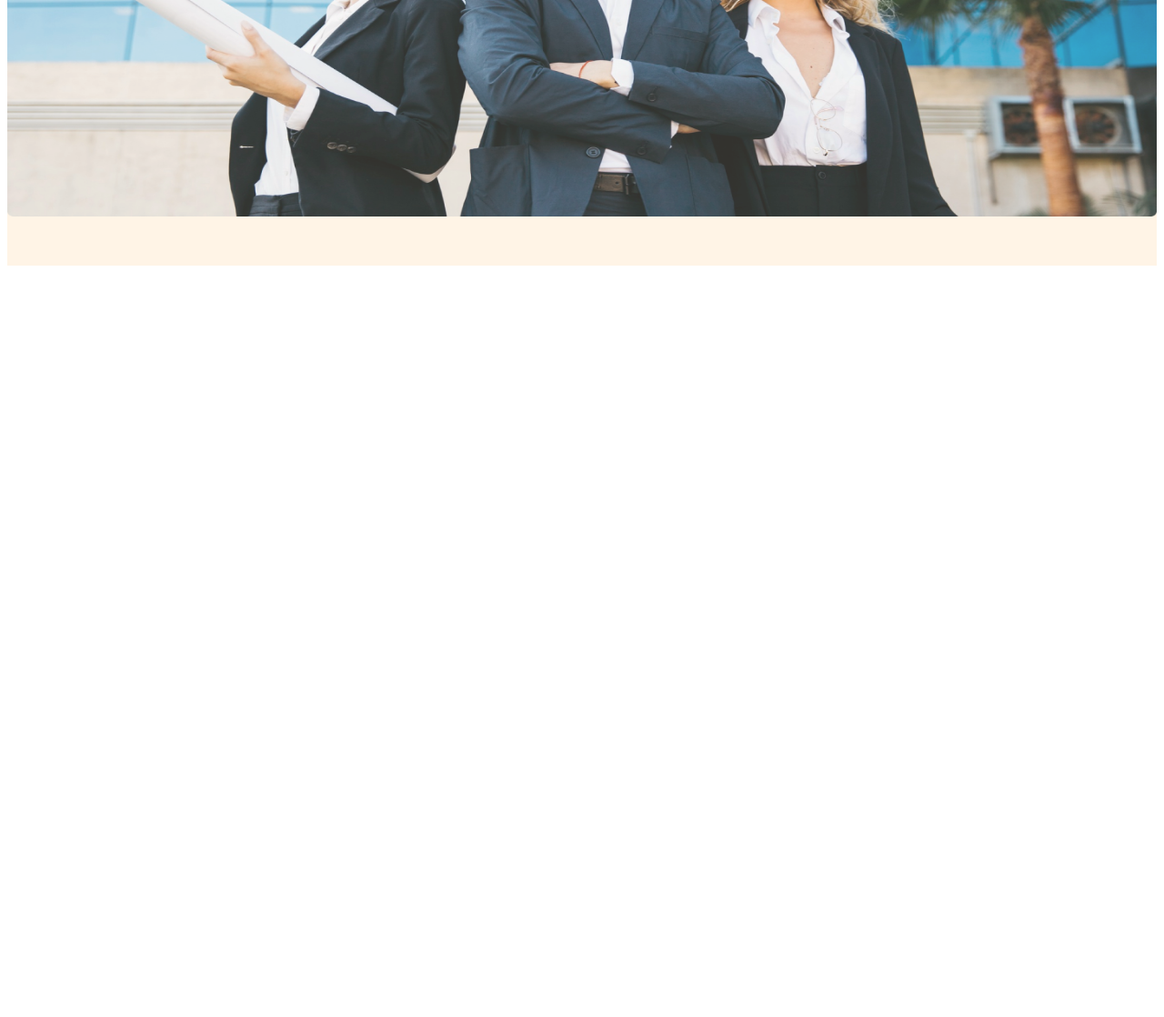
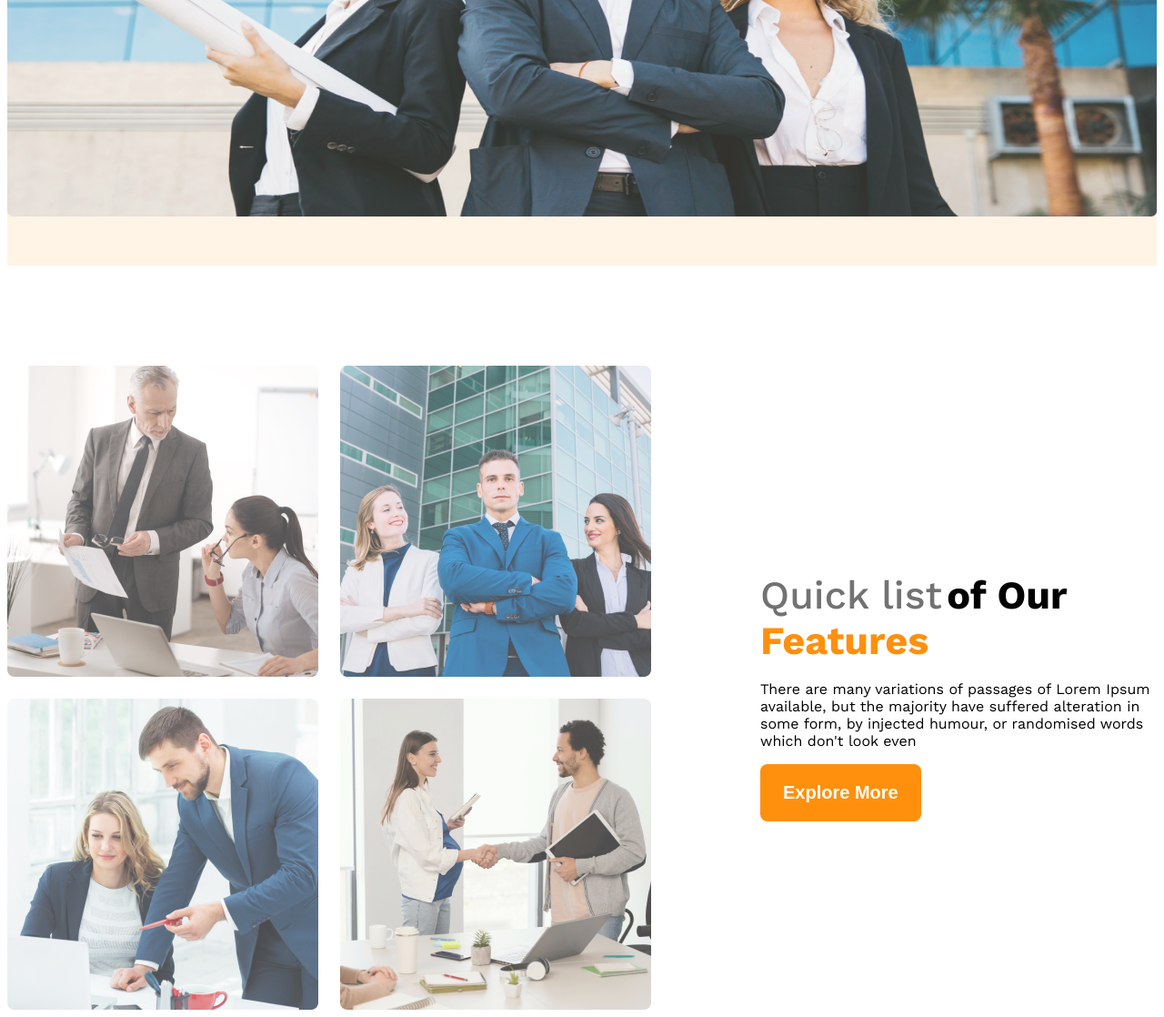
Before and after one commit to Rajibbepary/g3-architect-website, a plain HTML site: page index.html in a window 1280 px wide. Shown: the part 817-1935 px from the top of the page at 91% size. Before the commit the page ends 1117 px from the top, so only its background shows below. Drawn offline with nearby package versions, Linux system fonts and the light colour scheme.

Commit message:
quick features section style img upload

```diff
--- a/index.html
+++ b/index.html
@@ -34,7 +34,20 @@
 
     </header>
     <main>
+        <section class="teams display-flex">
+            <div class="team-img-container">
+                <img src="images/team1.png" alt="" srcset="">
+                <img src="images/team2.png" alt="" srcset="">
+                <img src="images/team3.png" alt="" srcset="">
+                <img src="images/team4.png" alt="" srcset="">
+            </div>
 
+            <div class="our-features">
+                <h3 class="features-titel"><span id="Quick-1">Quick list</span> <span id="Quick-2">of Our</span> <span id="Quick-3">Features</span> </h3>
+                <p class="features-description">There are many variations of passages of Lorem Ipsum available, but the majority have suffered alteration in some form, by injected humour, or randomised words which don't look even</p>
+                <button class="btn-primary">Explore More</button>
+            </div>
+        </section>
     </main>
     <footer>
 
--- a/style.css
+++ b/style.css
@@ -41,6 +41,14 @@
 
 .btn-primary:hover{
     background-color: rgb(30, 18, 2);
+}
+
+main{
+    max-width: 1440px;
+    margin: 0 auto;
+}
+main > section{
+    margin-top: 110px;
 }
 /* header style */
 
@@ -98,6 +106,48 @@
     opacity:1 ;
 }
 
+
+.teams{
+    align-items: center;
+}
+
+/* quick features section style */
+.team-img-container{
+    display: grid;
+    grid-template-columns: repeat(2, 1fr);
+    gap: 24px;
+}
+.our-features{
+    margin-left: 120px;
+    max-width: 530px;
+}
+
+.team-img-container img{
+    background-position: center;
+    background-size: cover;
+    background-repeat: no-repeat;
+    opacity: 0.7;
+}
+.team-img-container img:hover{
+    opacity: 1;
+}
+
+
+#Quick-1{
+    color: #727272;
+    font-size: 2.7rem;
+    font-weight:500 ;
+}
+#Quick-2{
+    color: black;
+    font-weight: bold;
+    font-size: 2.7rem;
+}
+#Quick-3{
+    color: #FF900E;
+    font-size: 2.7rem;
+}
+
 /* responsive media qurey */
 
 @media screen and (max-width: 576px){
```
